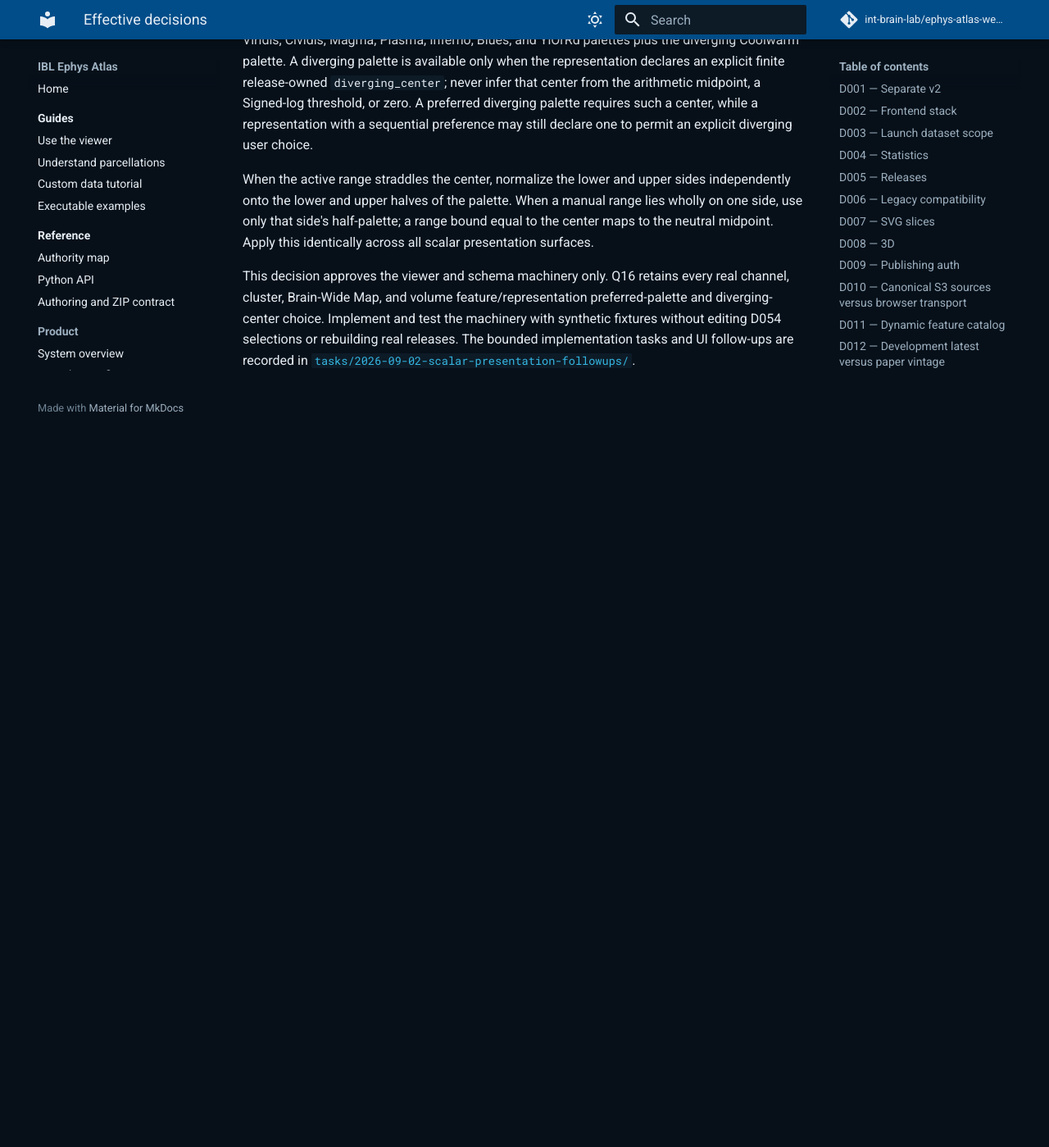
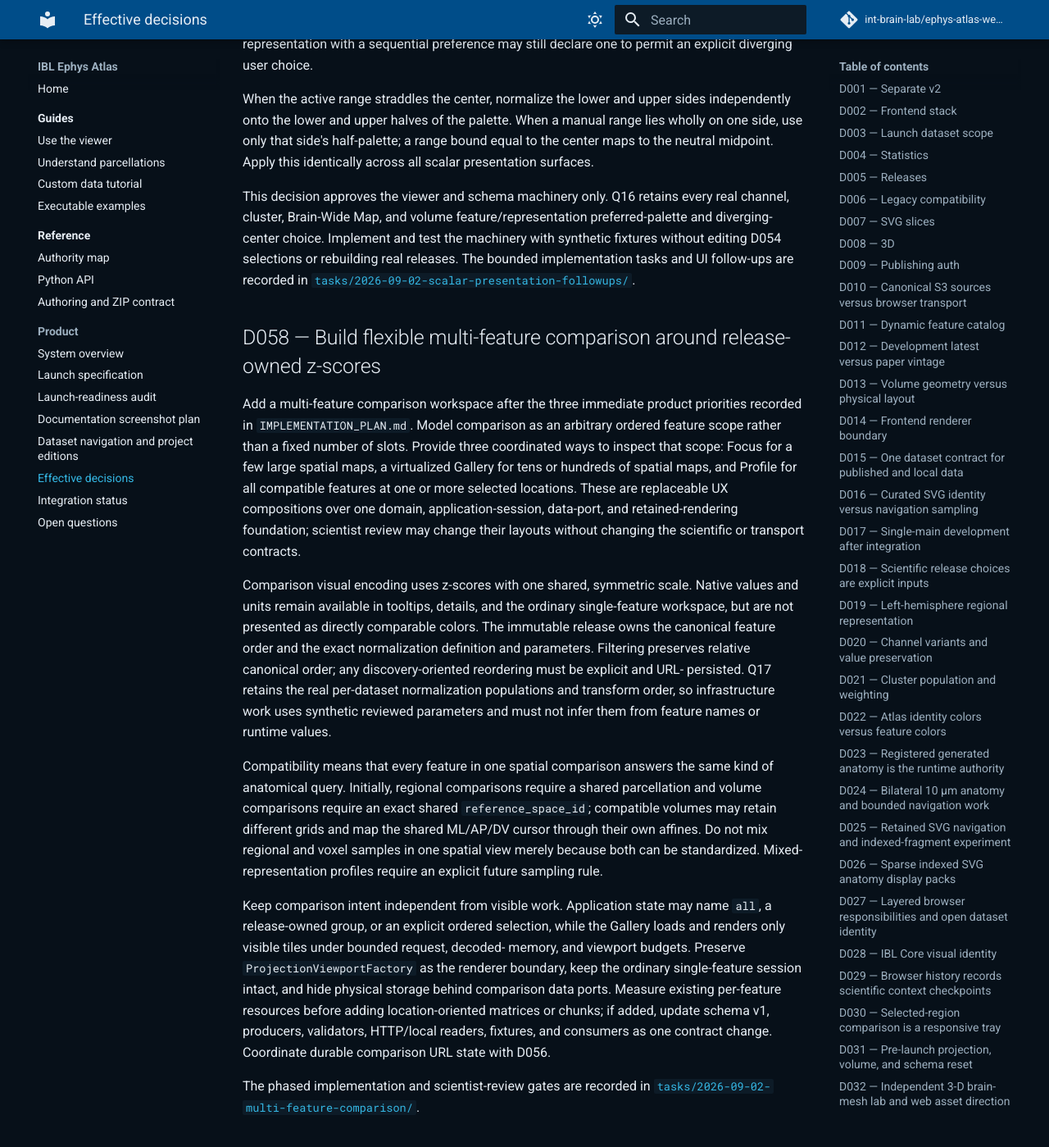
Before and after one commit to int-brain-lab/ephys-atlas-web-v2, an MkDocs documentation site: the page built from docs/DECISIONS.md, in a window 1280 px wide and 1400 px high, scrolled down 31152 px. Shown: the whole window at 82% size. Built offline with MkDocs 1.6.1 and Material for MkDocs 9.7.7, drawn with Linux system fonts in a browser that asks for light colours; comment, search, counter and statistics services are not loaded; before the commit the page ends 31673 px from its top, so only the background shows below that; some of the changed text lies outside the part shown.

Commit message:
docs: plan flexible multi-feature comparison

```diff
--- a/docs/DECISIONS.md
+++ b/docs/DECISIONS.md
@@ -66,6 +66,7 @@
 | D055 | Unlisted expiring dataset shares | accepted | 2026-09-02 | optional sharing transport; separate from publication |
 | D056 | Project/dataset/release navigation | accepted | 2026-09-02 | catalog hierarchy, coordinated editions, and top-bar terminology |
 | D057 | Preferred palettes and explicit diverging centers | accepted | 2026-09-02 | infrastructure policy; Q16 retains real-feature selections |
+| D058 | Flexible multi-feature comparison | accepted | 2026-09-02 | arbitrary feature scopes, z-score comparison, and iterative Focus/Gallery/Profile UX |
 
 ## D001 — Separate v2
 
@@ -1207,3 +1208,46 @@
 with synthetic fixtures without editing D054 selections or rebuilding real
 releases. The bounded implementation tasks and UI follow-ups are recorded in
 [`tasks/2026-09-02-scalar-presentation-followups/`](tasks/2026-09-02-scalar-presentation-followups/README.md).
+
+## D058 — Build flexible multi-feature comparison around release-owned z-scores
+
+Add a multi-feature comparison workspace after the three immediate product
+priorities recorded in `IMPLEMENTATION_PLAN.md`. Model comparison as an
+arbitrary ordered feature scope rather than a fixed number of slots. Provide
+three coordinated ways to inspect that scope: Focus for a few large spatial
+maps, a virtualized Gallery for tens or hundreds of spatial maps, and Profile
+for all compatible features at one or more selected locations. These are
+replaceable UX compositions over one domain, application-session, data-port,
+and retained-rendering foundation; scientist review may change their layouts
+without changing the scientific or transport contracts.
+
+Comparison visual encoding uses z-scores with one shared, symmetric scale.
+Native values and units remain available in tooltips, details, and the ordinary
+single-feature workspace, but are not presented as directly comparable colors.
+The immutable release owns the canonical feature order and the exact
+normalization definition and parameters. Filtering preserves relative
+canonical order; any discovery-oriented reordering must be explicit and URL-
+persisted. Q17 retains the real per-dataset normalization populations and
+transform order, so infrastructure work uses synthetic reviewed parameters and
+must not infer them from feature names or runtime values.
+
+Compatibility means that every feature in one spatial comparison answers the
+same kind of anatomical query. Initially, regional comparisons require a
+shared parcellation and volume comparisons require an exact shared
+`reference_space_id`; compatible volumes may retain different grids and map
+the shared ML/AP/DV cursor through their own affines. Do not mix regional and
+voxel samples in one spatial view merely because both can be standardized.
+Mixed-representation profiles require an explicit future sampling rule.
+
+Keep comparison intent independent from visible work. Application state may
+name `all`, a release-owned group, or an explicit ordered selection, while the
+Gallery loads and renders only visible tiles under bounded request, decoded-
+memory, and viewport budgets. Preserve `ProjectionViewportFactory` as the
+renderer boundary, keep the ordinary single-feature session intact, and hide
+physical storage behind comparison data ports. Measure existing per-feature
+resources before adding location-oriented matrices or chunks; if added, update
+schema v1, producers, validators, HTTP/local readers, fixtures, and consumers
+as one contract change. Coordinate durable comparison URL state with D056.
+
+The phased implementation and scientist-review gates are recorded in
+[`tasks/2026-09-02-multi-feature-comparison/`](tasks/2026-09-02-multi-feature-comparison/README.md).
--- a/docs/IMPLEMENTATION_PLAN.md
+++ b/docs/IMPLEMENTATION_PLAN.md
@@ -243,6 +243,16 @@
 and center selections for a future immutable release, and D050/LS03-03 volume
 regional distributions remain explicitly deferred.
 
+After the three immediate product priorities, the accepted flexible multi-
+feature comparison foundation and scientist-iteration sequence are recorded in
+[`tasks/2026-09-02-multi-feature-comparison/`](tasks/2026-09-02-multi-feature-comparison/README.md).
+It supports arbitrary release-ordered feature scopes through Focus, virtualized
+Gallery, and Profile views rather than imposing a three-feature domain limit.
+D058 fixes z-score comparison and modular boundaries; Q17 retains the real-
+data normalization populations and parameters. Begin with synthetic fixtures
+and a development-only UX lab, and do not add a bulk transport contract until
+measured access patterns justify it.
+
 D055 also accepts an optional unlisted-sharing follow-up, but it is not a
 launch blocker and must remain distinct from official publishing. After Q15 is
 resolved, the smallest vertical slice is: provision an isolated CloudFront OAC
--- a/docs/OPEN_QUESTIONS.md
+++ b/docs/OPEN_QUESTIONS.md
@@ -122,6 +122,29 @@
 It does not block the neutral Auto/fallback machinery, the expanded palette
 registry, or launch with existing Viridis behavior.
 
+## Q17 — Multi-feature z-score normalization populations
+
+Status: **DECISION** for real-data multi-feature comparison; not a launch
+blocker.
+
+D058 fixes z-score as the shared comparison encoding, canonical release-owned
+feature ordering, and the separation between comparable regional and volume
+sampling. It does not define which real scientific population owns each mean
+and standard deviation.
+
+Resolution needed: for every dataset and supported comparison representation,
+select the population, validity/QC inclusion, any transform applied before
+standardization, parcellation dependence, weighting, zero-variance behavior,
+and immutable source of the normalization parameters. In particular, decide
+whether regional feature z-scores use source observations or the regional
+summary population. Record reviewed parameters in versioned selection
+artifacts and immutable release provenance. Do not calculate an undocumented
+baseline from whatever values the browser happens to have loaded.
+
+Blocks: real-data z-score comparison defaults and releases only. It does not
+block pure domain/application machinery, synthetic fixtures, the UX lab, or
+scientist testing with clearly labelled synthetic normalization.
+
 ## Resolution procedure
 
 When authoritative evidence arrives:
--- /dev/null
+++ b/docs/tasks/2026-09-02-multi-feature-comparison/README.md
@@ -0,0 +1,180 @@
+# Flexible multi-feature comparison
+
+Status: accepted product direction and planned handoff; implementation starts
+after the three immediate priorities in `docs/IMPLEMENTATION_PLAN.md` unless
+the repository owner changes that order.
+
+## Outcome
+
+Scientists can compare an arbitrary, immutable-release-ordered feature scope
+at one shared anatomical cursor. The product scales through three coordinated
+views rather than stretching one layout across every feature count:
+
+- **Focus** presents a few large spatial maps for careful comparison;
+- **Gallery** virtualizes tens or hundreds of smaller spatial maps;
+- **Profile** presents all compatible feature z-scores at one or more selected
+  regions or voxels.
+
+The exact composition must be iterated with working scientists. These views are
+replaceable UI compositions over stable domain, application, data, and
+rendering boundaries.
+
+## Accepted foundations
+
+- A comparison belongs initially to one exact dataset and immutable release.
+- Its feature scope is `all`, a release-owned group, or an arbitrary explicit
+  ordered selection; no three-feature limit belongs in domain or schema state.
+- Canonical feature order comes from the immutable release. Search/filtering
+  preserves relative order. Alternate discovery sorting is explicit.
+- Comparison colors encode release-owned z-scores through one shared symmetric
+  scale. Native values and units remain visible as supporting detail and in the
+  ordinary single-feature workspace.
+- Q17 retains real normalization population, transform, weighting, validity,
+  parcellation, zero-variance, and parameter selections. Synthetic fixtures
+  may exercise the machinery with explicit synthetic parameters.
+- One ML/AP/DV cursor remains the navigation authority. Each compatible volume
+  maps it through its own declared affine.
+- Regional spatial comparison requires the same parcellation. Volume spatial
+  comparison requires exact `reference_space_id` equality but not identical
+  grid shape, resolution, or affine.
+- Regional and volume samples are not mixed in one spatial comparison without
+  a future explicit sampling decision.
+- `ProjectionViewportFactory` remains the retained renderer boundary. Do not
+  add another renderer facade or fork application state.
+
+## Modular architecture
+
+### Domain
+
+Add pure comparison state and reducers for feature scope, mode, orientation,
+active/pinned features, normalization identity, and compatible representation.
+Keep the world cursor and region selection in their existing shared state.
+Reconcile comparison deterministically when dataset, release, representation,
+or parcellation changes. Test scopes of 3, 20, 100, and 4,345 features.
+
+### Application
+
+Add a comparison session distinct from the ordinary single-feature session.
+It owns request generations, cancellation, visible-tile scheduling, atomic
+coordinate commits, partial failure, byte/memory budgets, and disposal. It
+turns symbolic scopes into bounded visible work instead of expanding `all`
+into thousands of eager loads.
+
+### Data
+
+Expose intent-oriented ports for feature metadata, visible spatial planes, and
+profiles at regions/voxels. Adapters may initially compose existing per-feature
+HTTP or local resources. The UI must not know whether a request uses individual
+features, a regional matrix, or a location-oriented volume chunk.
+
+Measure real requests before adding optimized artifacts. A later justified
+transport may provide feature-by-region matrices or spatial chunks containing
+many feature values. Such a change updates schema v1, all producers and
+validators, HTTP/local readers, fixtures, and consumers coherently and records
+full integrity and provenance.
+
+### Rendering and UI
+
+Instantiate keyed retained viewports through `ProjectionViewportFactory` and
+virtualize Gallery tiles so only visible maps own resources. Keep Focus,
+Gallery, Profile, feature-scope controls, common legend, tile detail, and the
+pinned-feature tray separable. Tile count, column count, drawer state, and
+scroll position are presentation preferences rather than scientific state.
+
+Coordinate durable comparison URL fields with D056. Persist exact dataset and
+release, edition/custom context, symbolic or explicit feature scope, mode,
+orientation, cursor, normalization identity, and bounded pinned selections.
+Do not put thousands of expanded feature IDs into a share URL.
+
+## Delivery and scientist-review sequence
+
+### 1. Contract-free foundation
+
+Implement pure comparison state, compatibility resolution, canonical ordering,
+and synthetic normalization definitions. Keep this independent of DOM,
+transport layout, and viewport count.
+
+### 2. Application/data seams
+
+Implement the comparison session and synthetic/in-memory port adapters. Prove
+bounded visible work, cancellation, stale-result rejection, atomic coordinate
+identity, and disposal before building the final UI.
+
+### 3. Development-only UX lab
+
+Provide deterministic scenarios with 5 regional, 40 volume, 100 synthetic,
+and 4,345 AGEA-like features, plus missing, zero-variance, slow, failed,
+incompatible, and different-compatible-grid cases. Exercise Focus, Gallery,
+Profile, feature filtering/grouping, pinning, and responsive compositions.
+
+### 4. First scientist review
+
+Use task-based sessions: find similar patterns, identify unusual features at a
+location, compare known feature sets across slices, find a gene, return to
+single-feature detail, and explain the z-score encoding. Record whether tile
+sizes, canonical groups/order, hover versus click, pinning, alternate sorting,
+and Profile/Gallery composition support real work.
+
+### 5. Regional vertical slice
+
+Integrate a virtualized regional Gallery, selected-region Profile, Focus
+pinning, shared hover/selection, accessibility, and responsive behavior. Use
+synthetic z-score parameters until Q17 is resolved. Add deterministic unit and
+Playwright coverage.
+
+### 6. Volume Focus and Gallery
+
+Use existing per-feature resources first. Load only visible/pinned planes,
+deduplicate anatomy, cancel superseded navigation, preserve exact cursor
+identity, and expose each tile's missing/outside/failure state. Benchmark 10,
+40, and 100-feature scopes for requests, bytes, latency, memory, canvas count,
+and interaction responsiveness.
+
+### 7. Second scientist review with validated-real-local releases
+
+Evaluate real spatial usefulness, grouping and labels, common z-score ranges,
+partial loading, selected-location comparison, and transitions among Profile,
+Gallery, Focus, and ordinary single-feature exploration. Change UI composition
+without weakening the stable boundaries.
+
+### 8. Optimized profile transport if evidence requires it
+
+Design location-oriented regional/volume resources from measured access
+patterns, especially for AGEA-scale profiles. Build deterministic integrity,
+provenance, HTTP/local parity, cache, and corruption evidence. Preserve normal
+feature-oriented resources for single-feature spatial exploration.
+
+### 9. Real z-score selections
+
+After Q17 review, record versioned normalization selections and build new
+immutable releases. Apply the exact same z-score and common-scale semantics to
+spatial maps, profiles, legends, tooltips, and exports. Never infer a baseline
+from runtime-loaded subsets.
+
+### 10. Product integration and hardening
+
+Promote only the reviewed composition, remove unsuccessful lab variants, add
+URL/share behavior, enforce measured budgets, complete responsive/keyboard and
+cross-browser coverage, run `just check`, and update decisions/status/evidence.
+
+## Scientist-review questions
+
+- At what feature count does spatial Gallery cease to be useful?
+- Which canonical grouping and order reflect scientific workflows?
+- Should hover preview or click/pin drive Profile changes?
+- How many locations and large Focus maps are useful simultaneously?
+- Is alternate sorting by z-score magnitude useful and sufficiently clear?
+- Should Profile and Gallery coexist or be separate modes?
+- Which details make the normalization population understandable?
+- When, if ever, is a mixed regional/volume profile scientifically valid?
+
+## Risks and stop conditions
+
+- Z-scoring does not make different anatomical sampling semantics equivalent.
+- Do not choose real normalization populations or parameters before Q17.
+- Do not eagerly load all features represented by a symbolic scope.
+- Do not add a bulk schema resource before benchmarks identify a real need.
+- Do not let UX experiments fork the domain, application session, data
+  contract, URL identity, or renderer boundary.
+- Keep synthetic fixtures visibly synthetic and real local releases distinct
+  from published scientific releases.
```
Also changed, not shown: docs/tasks/2026-09-02-multi-feature-comparison/NEXT_STEPS.md (added, +22 -0 lines), docs/tasks/2026-09-02-multi-feature-comparison/STATUS.md (added, +17 -0 lines).
